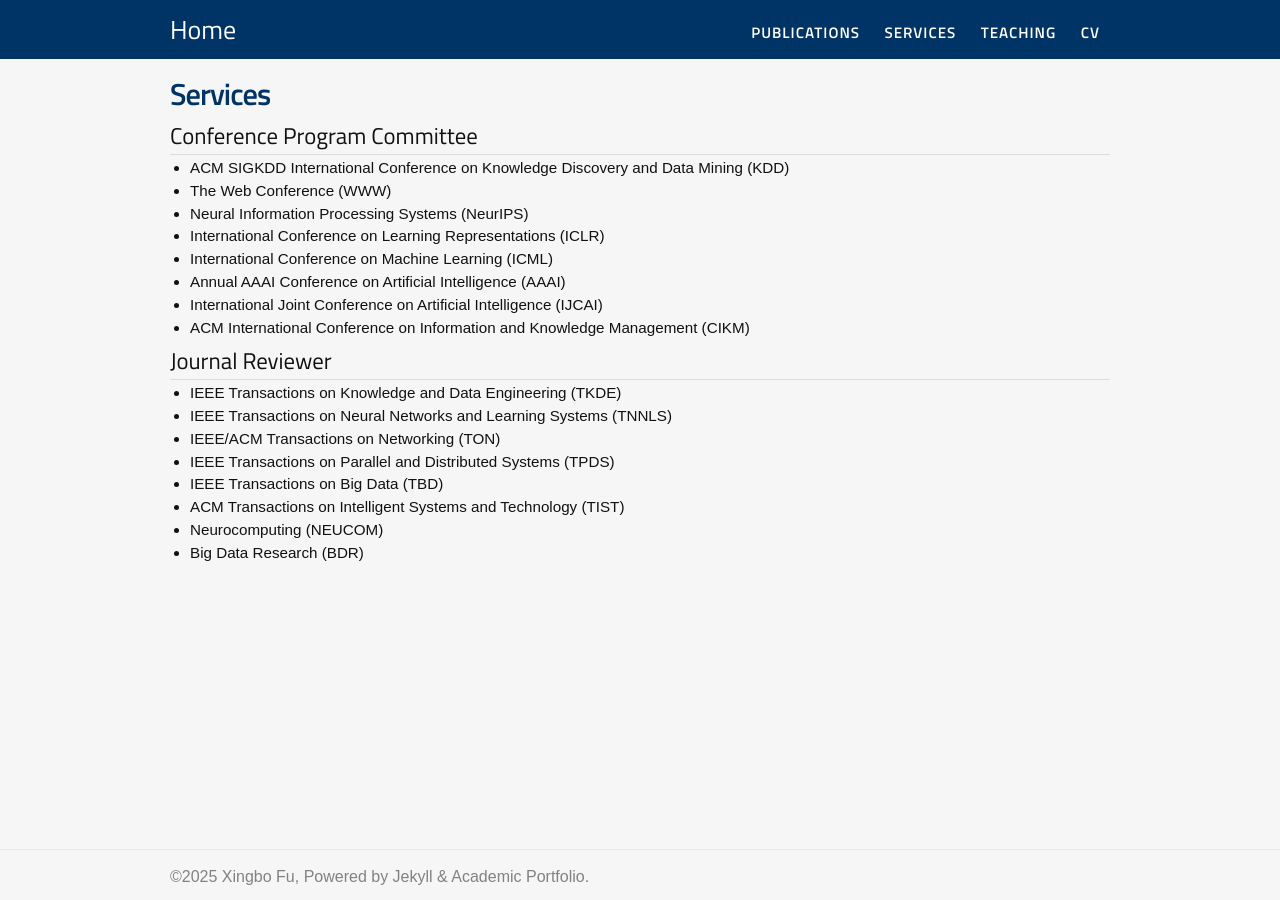
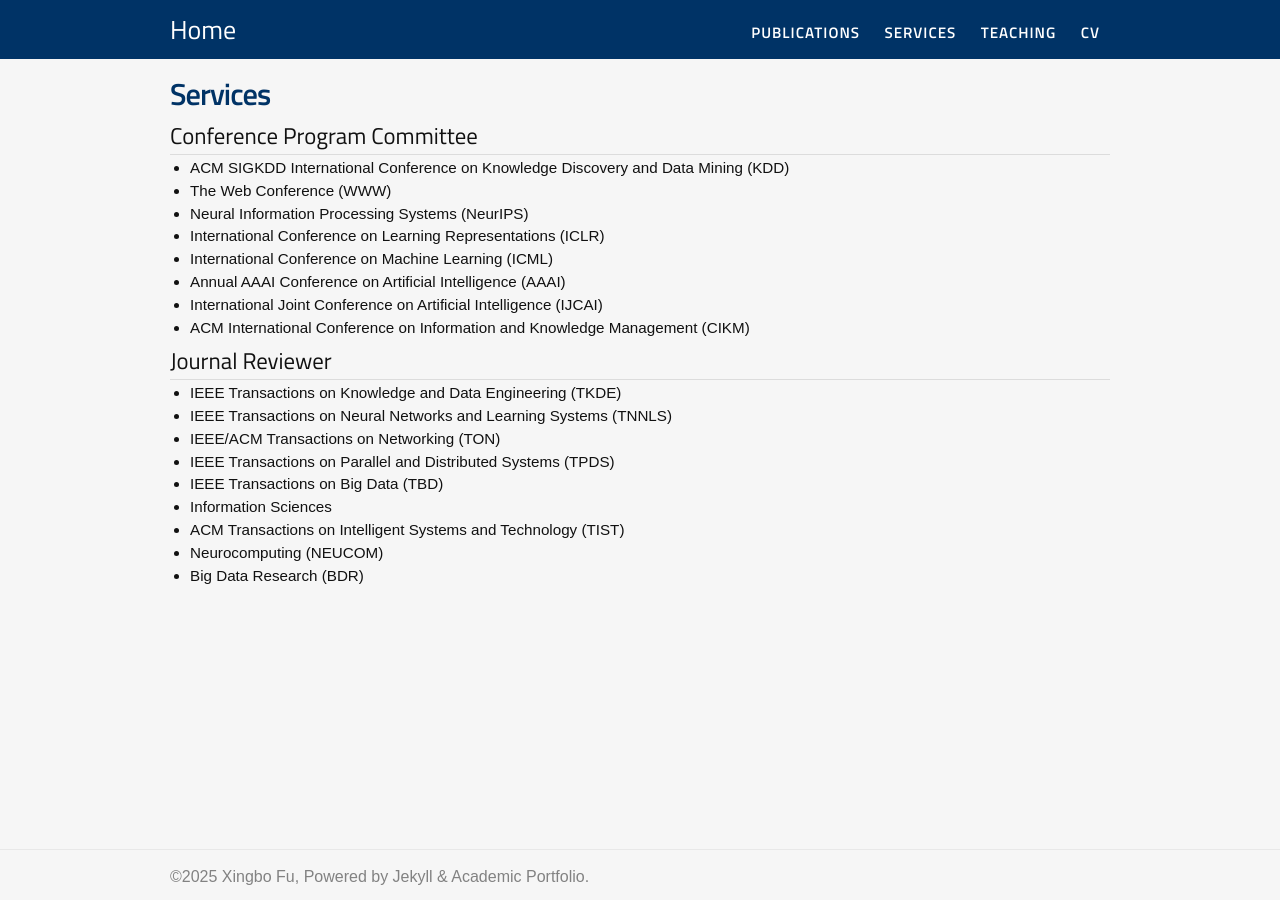
Before and after one commit to xbfu/xbfu.github.io, a Jekyll site: the page built from services.md, in a window 1280 px wide. Built offline with Jekyll 4.4.1, drawn with Linux system fonts in a browser that asks for light colours; nearby versions of some CDN libraries.

Commit message:
Update services.md

```diff
--- a/services.md
+++ b/services.md
@@ -24,6 +24,7 @@ subtitle: Services - Xingbo Fu
   	<li>IEEE/ACM Transactions on Networking (TON)</li>
   	<li>IEEE Transactions on Parallel and Distributed Systems (TPDS)</li>
 	<li>IEEE Transactions on Big Data (TBD)</li>
+	<li>Information Sciences</li>
 	<li>ACM Transactions on Intelligent Systems and Technology (TIST)</li>
 	<li>Neurocomputing (NEUCOM)</li>
   <li>Big Data Research (BDR)</li>
```
